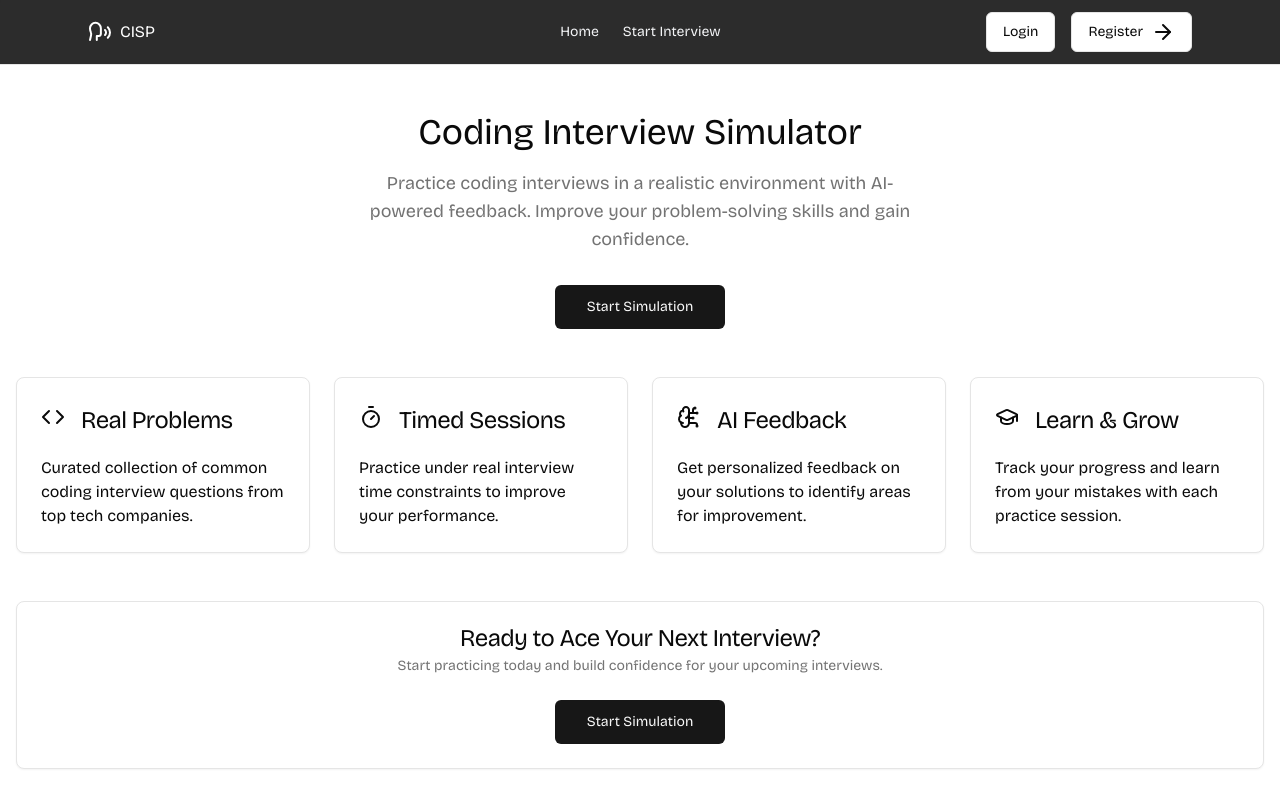
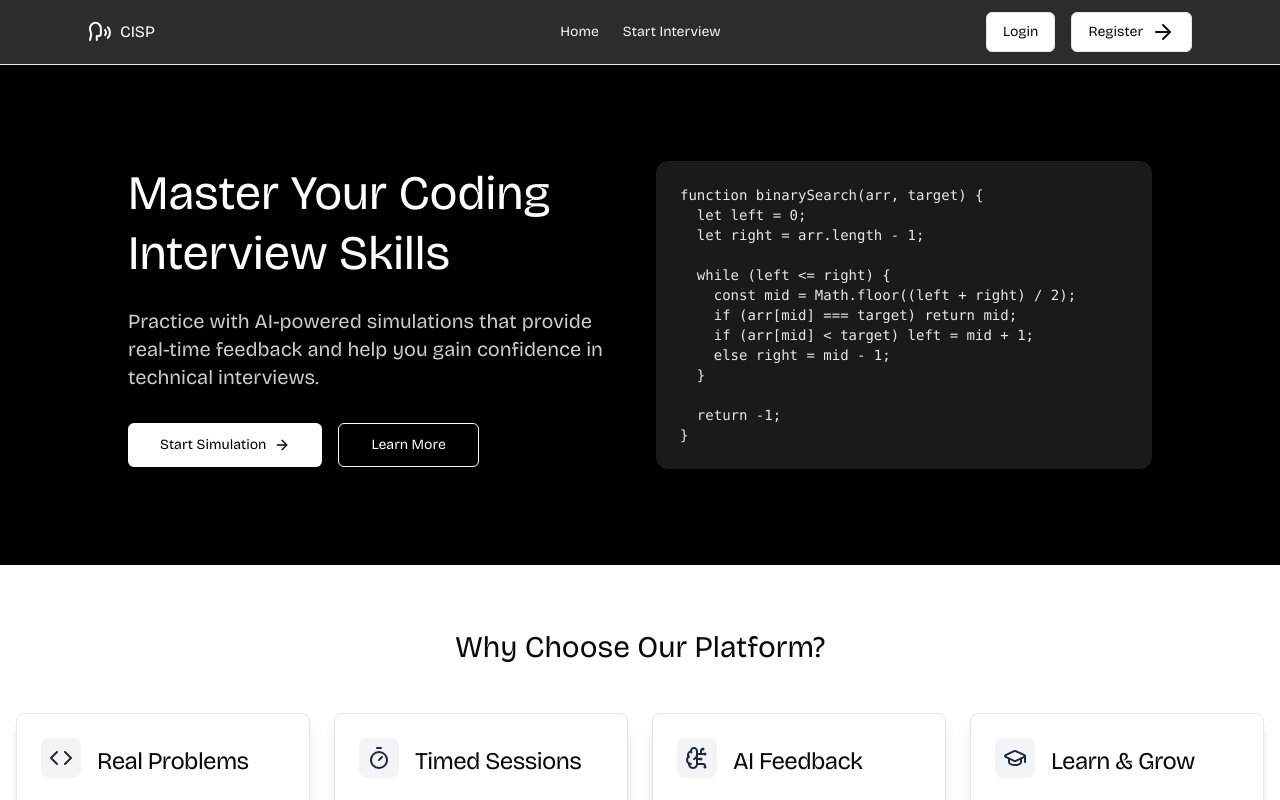
Before and after one commit to MananGandhi1810/coding-interview-simulation-platform, a React (Vite) app in the folder frontend/: page / in a window 1280 px wide. Shown: the top 800 px of the page. Built offline with nearby package versions, Linux system fonts and the light colour scheme; no server answers; what @uploadthing/react would draw is missing.

Commit message:
Redesign home page

```diff
--- a/frontend/src/pages/Home.jsx
+++ b/frontend/src/pages/Home.jsx
@@ -14,98 +14,162 @@ import {
     BrainCircuitIcon,
     GraduationCapIcon,
     TimerIcon,
+    UsersIcon,
+    ArrowRightIcon,
 } from "lucide-react";
 
 function Home() {
     return (
-        <div className="container mx-auto py-12 px-4">
-            <div className="text-center mb-12">
-                <h1 className="text-4xl font-bold mb-4">
-                    Coding Interview Simulator
+        <div className="min-h-screen">
+            <div className="bg-black text-white py-24 px-4">
+                <div className="container mx-auto max-w-5xl">
+                    <div className="grid grid-cols-1 md:grid-cols-2 gap-8 items-center">
+                        <div className="text-left">
+                            <h1 className="text-5xl font-bold mb-6 leading-tight">
+                                Master Your Coding Interview Skills
                             </h1>
-                <p className="text-lg text-muted-foreground max-w-xl mx-auto mb-8">
-                    Practice coding interviews in a realistic environment with
-                    AI-powered feedback. Improve your problem-solving skills and
-                    gain confidence.
+                            <p className="text-xl opacity-80 mb-8">
+                                Practice with AI-powered simulations that
+                                provide real-time feedback and help you gain
+                                confidence in technical interviews.
                             </p>
+                            <div className="space-x-4">
                                 <Link to="/start-interview">
-                    <Button size="lg" className="px-8">
-                        Start Simulation
+                                    <Button
+                                        size="lg"
+                                        className="bg-white text-black hover:bg-gray-100 px-8 font-medium shadow-lg transition-all hover:shadow-xl"
+                                    >
+                                        Start Simulation{" "}
+                                        <ArrowRightIcon className="ml-2 h-4 w-4" />
+                                    </Button>
+                                </Link>
+                                <Link to="/learn-more">
+                                    <Button
+                                        size="lg"
+                                        variant="outline"
+                                        className="bg-transparent border-white text-white hover:bg-white/10 px-8"
+                                    >
+                                        Learn More
                                     </Button>
                                 </Link>
                             </div>
+                        </div>
+                        <div className="hidden md:block">
+                            <div className="bg-white/10 backdrop-blur-sm p-6 rounded-xl shadow-2xl">
+                                <pre className="text-sm opacity-90">
+                                    <code>{`function binarySearch(arr, target) {
+  let left = 0;
+  let right = arr.length - 1;
+
+  while (left <= right) {
+    const mid = Math.floor((left + right) / 2);
+    if (arr[mid] === target) return mid;
+    if (arr[mid] < target) left = mid + 1;
+    else right = mid - 1;
+  }
+
+  return -1;
+}`}</code>
+                                </pre>
+                            </div>
+                        </div>
+                    </div>
+                </div>
+            </div>
+
+            <div className="container mx-auto pt-16 px-4">
+                <h2 className="text-3xl font-bold text-center mb-12">
+                    Why Choose Our Platform?
+                </h2>
 
                 <div className="grid grid-cols-1 md:grid-cols-2 lg:grid-cols-4 gap-6 mb-12">
-                <Card>
+                    <Card className="border border-gray-200 shadow-lg hover:shadow-xl transition-all hover:-translate-y-1">
                         <CardHeader className="flex flex-row items-center gap-4">
-                        <CodeIcon className="h-6 w-6" />
+                            <div className="p-2 bg-gray-100 rounded-lg">
+                                <CodeIcon className="h-6 w-6 text-gray-800" />
+                            </div>
                             <CardTitle>Real Problems</CardTitle>
                         </CardHeader>
                         <CardContent>
-                        <p>
+                            <p className="text-gray-600">
                                 Curated collection of common coding interview
                                 questions from top tech companies.
                             </p>
                         </CardContent>
                     </Card>
 
-                <Card>
+                    <Card className="border border-gray-200 shadow-lg hover:shadow-xl transition-all hover:-translate-y-1">
                         <CardHeader className="flex flex-row items-center gap-4">
-                        <TimerIcon className="h-6 w-6" />
+                            <div className="p-2 bg-gray-100 rounded-lg">
+                                <TimerIcon className="h-6 w-6 text-gray-800" />
+                            </div>
                             <CardTitle>Timed Sessions</CardTitle>
                         </CardHeader>
                         <CardContent>
-                        <p>
-                            Practice under real interview time constraints to
-                            improve your performance.
+                            <p className="text-gray-600">
+                                Practice under real interview time constraints
+                                to improve your performance.
                             </p>
                         </CardContent>
                     </Card>
 
-                <Card>
+                    <Card className="border border-gray-200 shadow-lg hover:shadow-xl transition-all hover:-translate-y-1">
                         <CardHeader className="flex flex-row items-center gap-4">
-                        <BrainCircuitIcon className="h-6 w-6" />
+                            <div className="p-2 bg-gray-100 rounded-lg">
+                                <BrainCircuitIcon className="h-6 w-6 text-gray-800" />
+                            </div>
                             <CardTitle>AI Feedback</CardTitle>
                         </CardHeader>
                         <CardContent>
-                        <p>
+                            <p className="text-gray-600">
                                 Get personalized feedback on your solutions to
                                 identify areas for improvement.
                             </p>
                         </CardContent>
                     </Card>
 
-                <Card>
+                    <Card className="border border-gray-200 shadow-lg hover:shadow-xl transition-all hover:-translate-y-1">
                         <CardHeader className="flex flex-row items-center gap-4">
-                        <GraduationCapIcon className="h-6 w-6" />
+                            <div className="p-2 bg-gray-100 rounded-lg">
+                                <GraduationCapIcon className="h-6 w-6 text-gray-800" />
+                            </div>
                             <CardTitle>Learn & Grow</CardTitle>
                         </CardHeader>
                         <CardContent>
-                        <p>
+                            <p className="text-gray-600">
                                 Track your progress and learn from your mistakes
                                 with each practice session.
                             </p>
                         </CardContent>
                     </Card>
                 </div>
+            </div>
 
-            <Card className="text-center">
+            <div className="container mx-auto px-4">
+                <Card className="text-center border border-gray-200 shadow-xl bg-black text-white">
                     <CardHeader>
-                    <CardTitle>Ready to Ace Your Next Interview?</CardTitle>
-                    <CardDescription>
-                        Start practicing today and build confidence for your
-                        upcoming interviews.
+                        <CardTitle className="text-3xl">
+                            Ready to Ace Your Next Interview?
+                        </CardTitle>
+                        <CardDescription className="text-white/80 text-lg">
+                            Join thousands of developers who improved their
+                            interviewing skills with our platform.
                         </CardDescription>
                     </CardHeader>
-                <CardFooter className="flex justify-center">
+                    <CardFooter className="flex justify-center pb-8">
                         <Link to="/start-interview">
-                        <Button size="lg" className="px-8">
-                            Start Simulation
+                            <Button
+                                size="lg"
+                                className="bg-white text-black hover:bg-gray-100 px-8 font-medium"
+                            >
+                                Start Simulation{" "}
+                                <ArrowRightIcon className="ml-2 h-4 w-4" />
                             </Button>
                         </Link>
                     </CardFooter>
                 </Card>
             </div>
+        </div>
     );
 }
 
```
Lines whose indentation alone changed are shown as unchanged.
